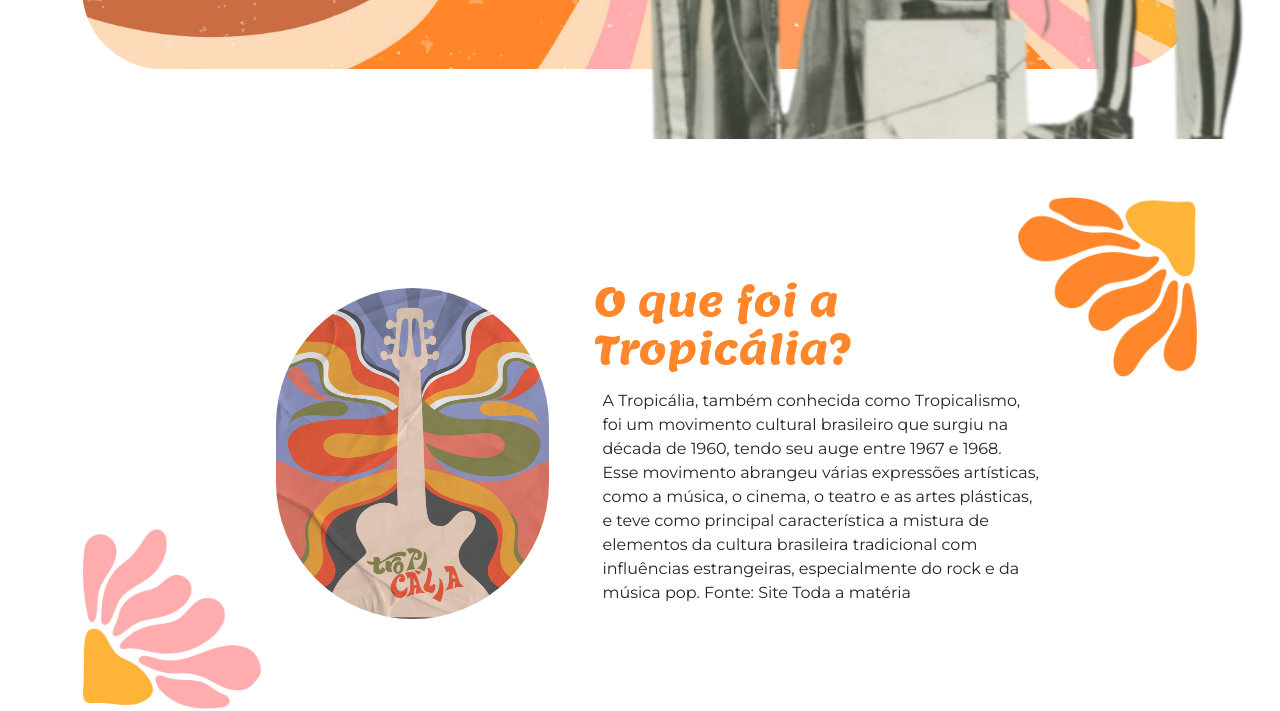
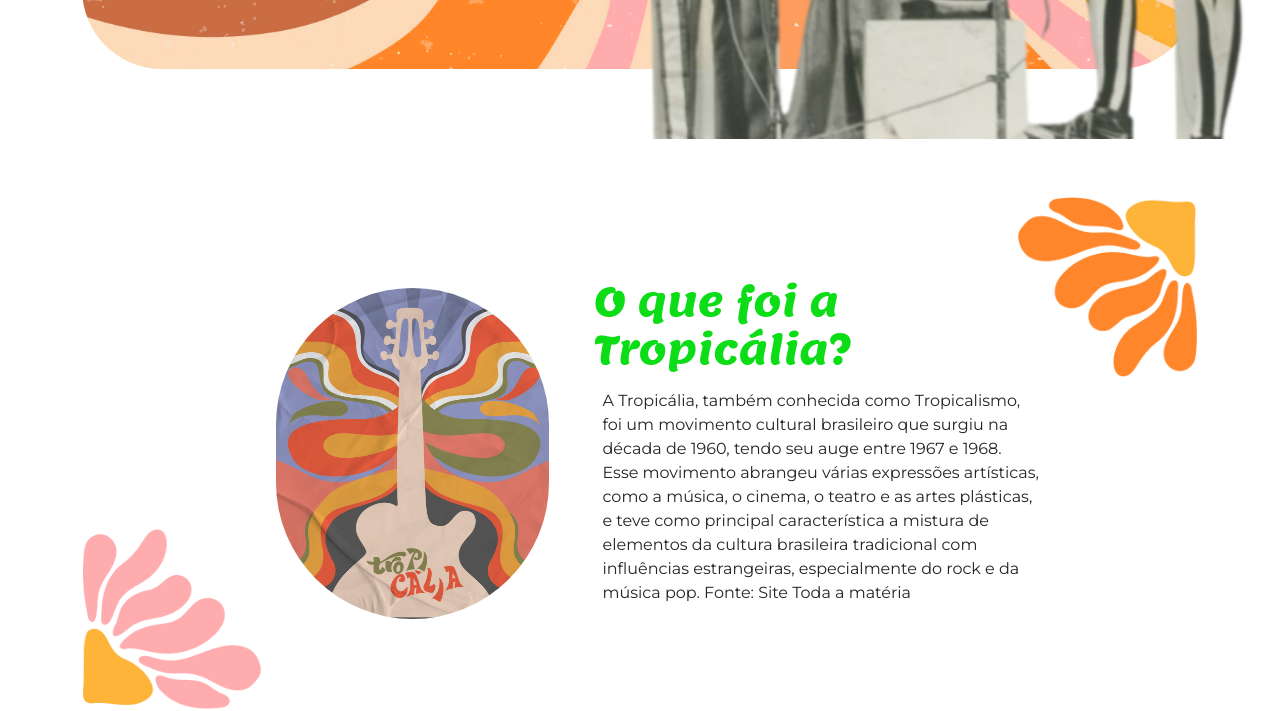
Before and after one commit to Lucas33671/site_acessivel, a plain HTML site: page index.html in a window 1280 px wide. Shown: the part 812-1523 px from the top of the page. Drawn offline with nearby package versions, Linux system fonts and the light colour scheme.

Commit message:
add color

```diff
--- a/index.html
+++ b/index.html
@@ -127,7 +127,7 @@
         <i class="bi bi-whatsapp"></i>
         <i class="bi bi-instagram"></i>
         <i class="bi bi-tiktok"></i>
-        <p class="mt-3">Desenvolvido por Start by Alura. Projeto fictício sem fins comerciais.</p>
+        <p class="mt-3">Desenvolvido por Lucas Felipe. Projeto fictício sem fins comerciais.</p>
     </footer>
     <script src="https://cdnjs.cloudflare.com/ajax/libs/scrollReveal.js/4.0.9/scrollreveal.js"></script>
     <script src="script.js"></script>
--- a/styles.css
+++ b/styles.css
@@ -2,10 +2,10 @@
 @import url('https://fonts.googleapis.com/css2?family=Lemon&display=swap');
 
 :root {
-    --laranja-claro: #FF862A;
-    --alto-contraste-fundo: #000000;
+    --laranja-claro: #0cdd16;
+    --alto-contraste-fundo: #230d84;
     --alto-contraste-texto: #ffffff;
-    --alto-contraste-link: #ffd700;
+    --alto-contraste-link: #17bd5a;
 }
 
 body {
@@ -132,7 +132,7 @@ h2 {
 }
 
 .formulario button {
-    background-color: #CB6D43;
+    background-color: #c71919;
     border: none;
     font-weight: bold;
 }
```
